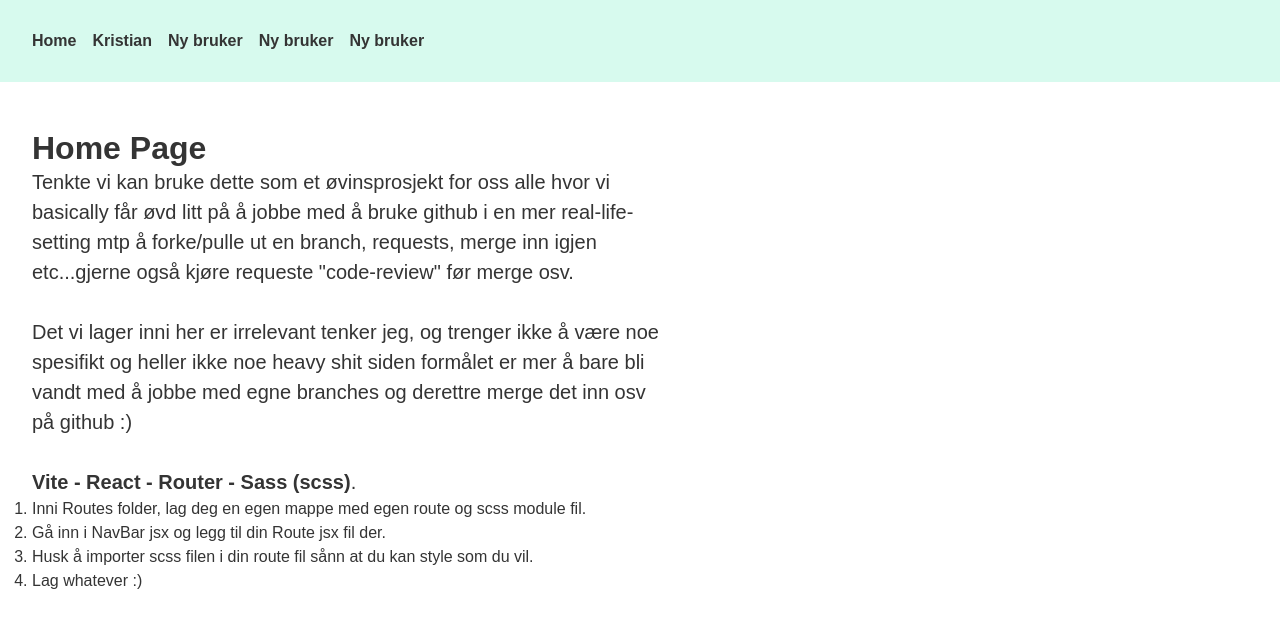
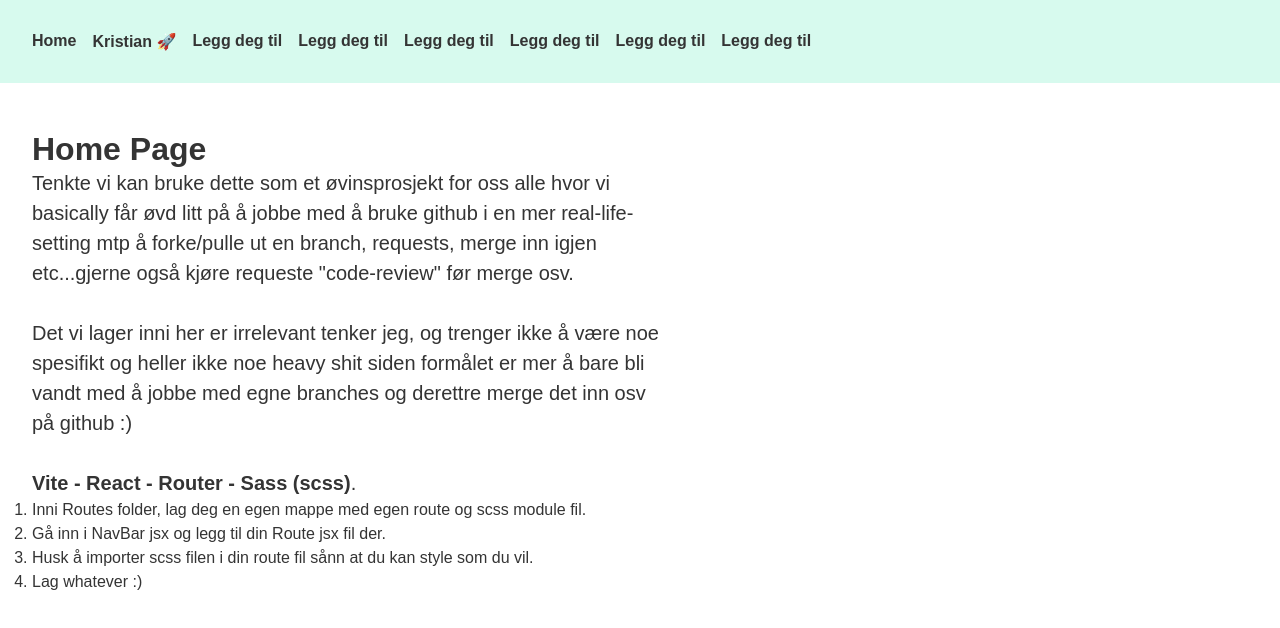
Before and after one commit to Kristian-kodehode/KodehodeFellesProsjekt, a React (Vite) app: page /#/ in a window 1280 px wide. Shown: the top 628 px of the page. Built offline with nearby package versions, Linux system fonts and the light colour scheme.

Commit message:
updated navbar link content

```diff
--- a/src/Routes/NavBar.jsx
+++ b/src/Routes/NavBar.jsx
@@ -4,10 +4,13 @@ const NavBar = () => {
   return (
     <nav>
       <Link to="/">Home</Link>
-      <Link to="/KristianRoute">Kristian</Link>
-      <Link to="">Ny bruker</Link>
-      <Link to="">Ny bruker</Link>
-      <Link to="">Ny bruker</Link>
+      <Link to="/KristianRoute">Kristian 🚀</Link>
+      <Link to="">Legg deg til</Link>
+      <Link to="">Legg deg til</Link>
+      <Link to="">Legg deg til</Link>
+      <Link to="">Legg deg til</Link>
+      <Link to="">Legg deg til</Link>
+      <Link to="">Legg deg til</Link>
     </nav>
   );
 };
```
